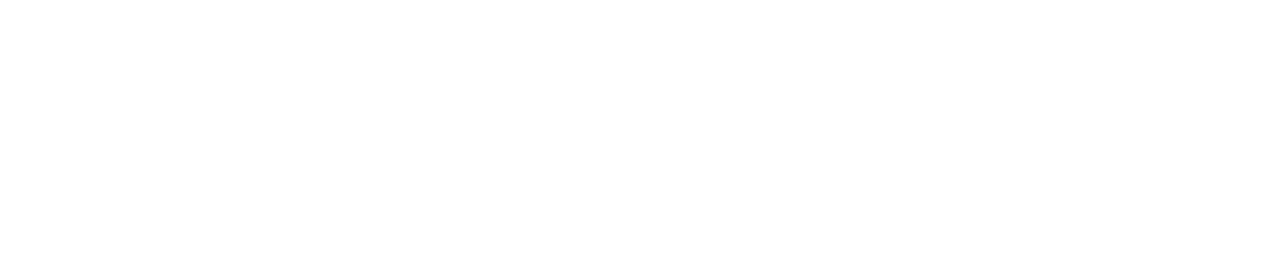
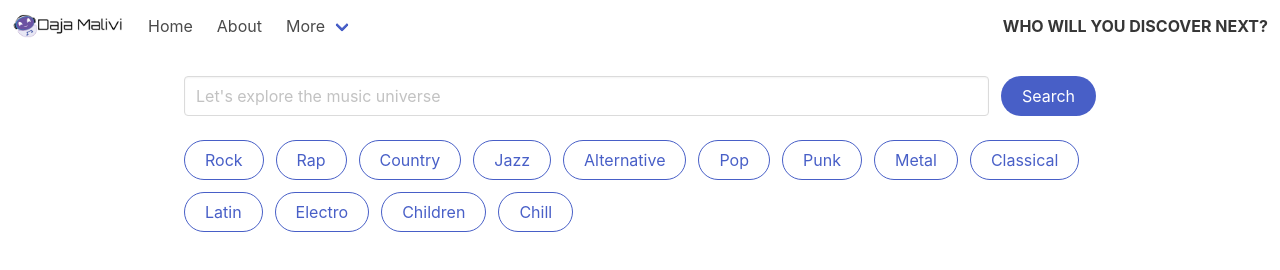
Before and after one commit to MatthewMontiel/daja-limavi, a plain HTML site: page index.html in a window 1280 px wide. Drawn offline with nearby package versions, Linux system fonts and the light colour scheme.

Commit message:
Started layout and added assets

```diff
--- a/index.html
+++ b/index.html
@@ -1,7 +1,155 @@
-<!--
-    This is possibly the oldest known song in the world https://tinyurl.com/oldest-song
-    These are some of the #1 hits from the years the daja-limavi team was born:
-        •https://tinyurl.com/from-1987
-        •https://tinyurl.com/from-1988
-        •https://tinyurl.com/from-1989
- -->
+<!DOCTYPE html>
+<html lang="en">
+  <head>
+    <meta charset="UTF-8" />
+    <meta http-equiv="X-UA-Compatible" content="IE=edge" />
+    <meta name="viewport" content="width=device-width, initial-scale=1.0" />
+    <link
+      rel="stylesheet"
+      href="https://cdn.jsdelivr.net/npm/bulma@0.9.4/css/bulma.min.css"
+    />
+    <title>Document</title>
+  </head>
+  <body>
+    <!--Top of Nav-->
+    <nav class="navbar" role="navigation" aria-label="main navigation">
+      <div class="navbar-brand">
+        <a class="navbar-item" href="https://bulma.io">
+          <img
+            src="./assets/images/DJ header.png"
+            width="112"
+            height="28"
+          />
+        </a>
+
+        <a
+          role="button"
+          class="navbar-burger"
+          aria-label="menu"
+          aria-expanded="false"
+          data-target="navbarBasicExample"
+        >
+          <span aria-hidden="true"></span>
+          <span aria-hidden="true"></span>
+          <span aria-hidden="true"></span>
+        </a>
+      </div>
+
+      <div id="navbarBasicExample" class="navbar-menu">
+        <div class="navbar-start">
+          <a class="navbar-item"> Home </a>
+
+          <a class="navbar-item"> About </a>
+
+          <div class="navbar-item has-dropdown is-hoverable">
+            <a class="navbar-link"> More </a>
+
+            <div class="navbar-dropdown">
+              <a class="navbar-item"> The Team </a>
+              <a class="navbar-item"> Our Mission </a>
+              <a class="navbar-item"> Contact </a>
+              <hr class="navbar-divider" />
+              <a class="navbar-item"> Report an issue </a>
+            </div>
+          </div>
+        </div>
+
+        <div class="navbar-end">
+          <div class="navbar-item">
+            <strong>WHO WILL YOU DISCOVER NEXT?</strong>
+          </div>
+        </div>
+      </div>
+    </nav>
+    <!--end of nav bar-->
+
+    <!--Search Input -->
+    <section class="container is-max-desktop">
+      <section class="searchBar">
+        <div class="field is-grouped px-5 py-5">
+          <p class="control is-expanded">
+            <input
+              class="input"
+              type="text"
+              placeholder="Let's explore the music universe"
+            />
+          </p>
+          <p class="control">
+            <a class="button is-link is-rounded"> Search </a>
+          </p>
+        </div>
+      </section>
+    </section>
+    <!--End of Seach Input-->
+
+    <!--Genre Modifiers with placeholder genres that can be changed-->
+    <section class="container is-max-desktop">
+      <section class="modifiers">
+        <div class="field pl-5 is-grouped is-grouped-multiline">
+          <p class="control">
+            <a class="button is-link is-outlined is-rounded is-active">
+              Rock
+            </a>
+          </p>
+          <p class="control">
+            <a class="button is-link is-outlined is-rounded is-active"> Rap </a>
+          </p>
+          <p class="control">
+            <a class="button is-link is-outlined is-rounded is-active">
+              Country
+            </a>
+          </p>
+          <p class="control">
+            <a class="button is-link is-outlined is-rounded is-active">
+              Jazz
+            </a>
+          </p>
+          <p class="control">
+            <a class="button is-link is-outlined is-rounded is-active">
+              Alternative
+            </a>
+          </p>
+          <p class="control">
+            <a class="button is-link is-outlined is-rounded is-active"> Pop </a>
+          </p>
+          <p class="control">
+            <a class="button is-link is-outlined is-rounded is-active">
+              Punk
+            </a>
+          </p>
+          <p class="control">
+            <a class="button is-link is-outlined is-rounded is-active">
+              Metal
+            </a>
+          </p>
+          <p class="control">
+            <a class="button is-link is-outlined is-rounded is-active">
+              Classical
+            </a>
+          </p>
+          <p class="control">
+            <a class="button is-link is-outlined is-rounded is-active">
+              Latin
+            </a>
+          </p>
+          <p class="control">
+            <a class="button is-link is-outlined is-rounded is-active">
+              Electro
+            </a>
+          </p>
+          <p class="control">
+            <a class="button is-link is-outlined is-rounded is-active">
+              Children
+            </a>
+          </p>
+          <p class="control">
+            <a class="button is-link is-outlined is-rounded is-active">
+              Chill
+            </a>
+          </p>
+        </div>
+      </section>
+    </section>
+    <!--End of Genre Modifier-->
+  </body>
+</html>
```
Also changed, not shown: assets/images/DJ Malivi.png (added), assets/images/DJ header.png (added).
